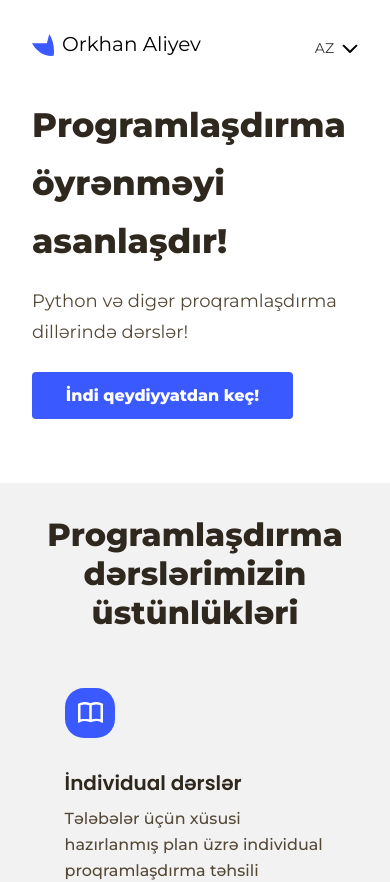
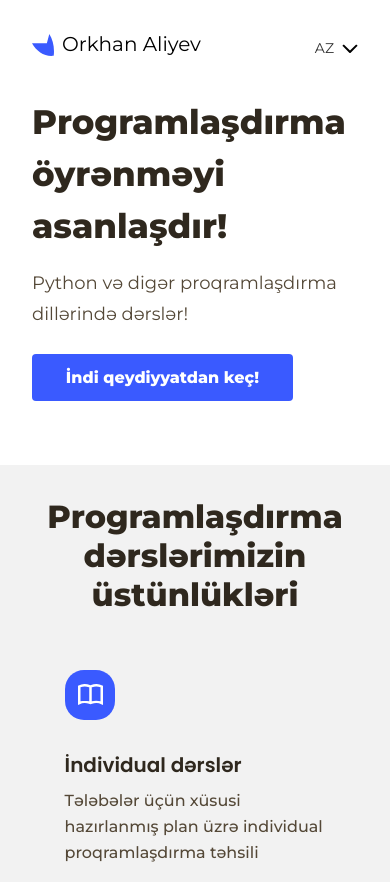
Before and after one commit to orkhen/tutoring_site, a React (Create React App) app: page / in a window 390 px wide. Shown: the top 882 px of the page. Built offline with nearby package versions, Linux system fonts and the light colour scheme.

Commit message:
Updated line height for title on mobiles

```diff
--- a/src/components/Cover/cover.css
+++ b/src/components/Cover/cover.css
@@ -32,7 +32,7 @@
     font-size: 54px;
     font-style: normal;
     font-weight: 800;
-    line-height: 72px;
+    line-height: 68px;
 
     margin-top: 2rem;
 }
@@ -121,7 +121,7 @@
         font-size: 34px;
         font-style: normal;
         font-weight: 800;
-        line-height: 58px;
+        line-height: 52px;
 
         margin-top: 2rem;
     }
```
